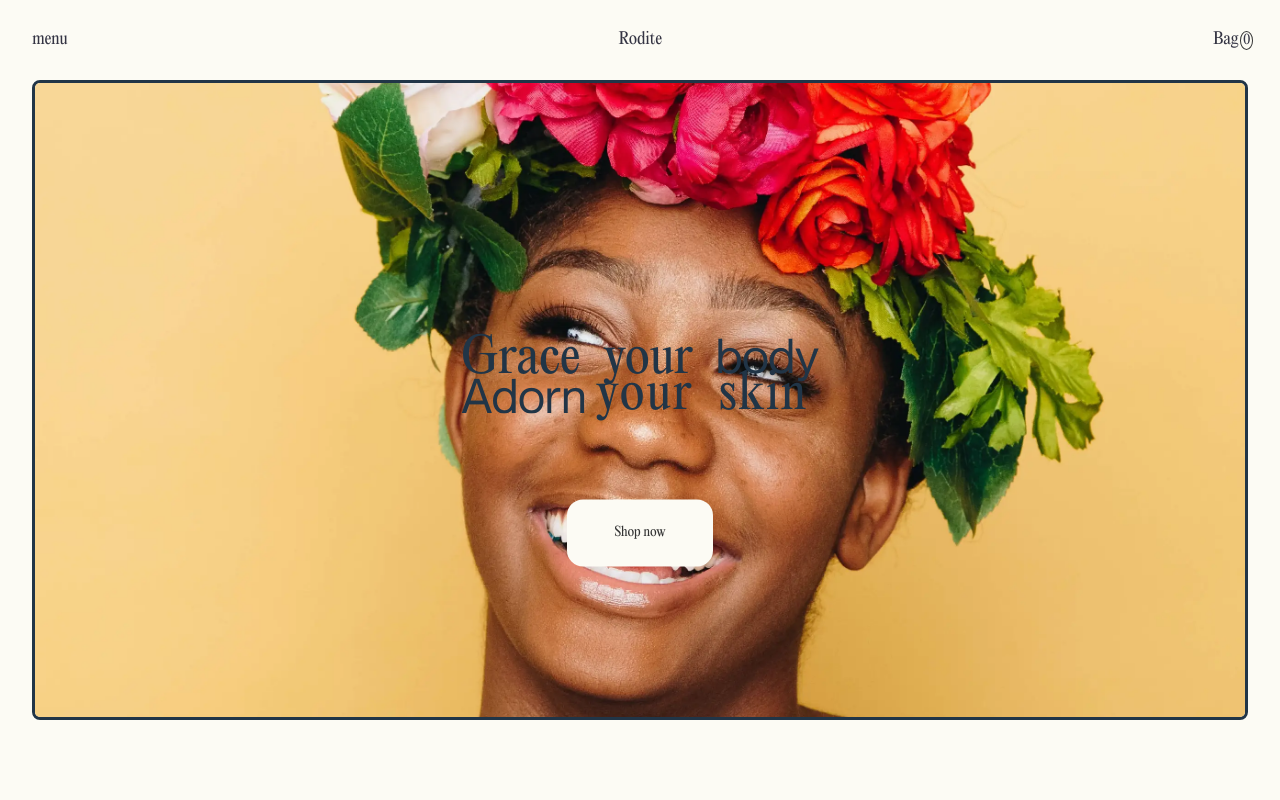
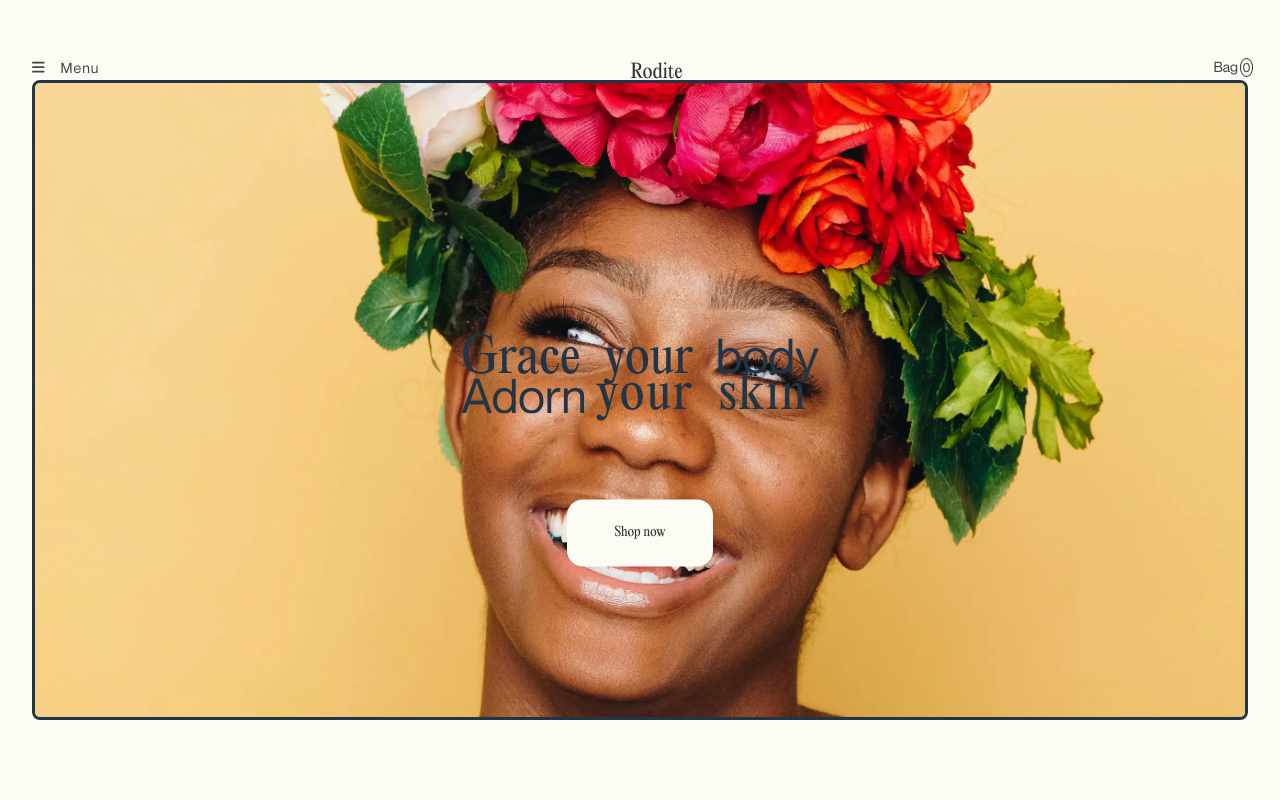
Before and after one commit to Kichotee/skincare-updated, a Vue app: page / in a window 1280 px wide. Shown: the top 800 px of the page. Built offline with nearby package versions, Linux system fonts and the light colour scheme.

Commit message:
added Icons

```diff
--- a/package.json
+++ b/package.json
@@ -9,6 +9,11 @@
     "preview": "vite preview"
   },
   "dependencies": {
+    "@fortawesome/fontawesome-svg-core": "^6.3.0",
+    "@fortawesome/free-brands-svg-icons": "^6.3.0",
+    "@fortawesome/free-regular-svg-icons": "^6.3.0",
+    "@fortawesome/free-solid-svg-icons": "^6.3.0",
+    "@fortawesome/vue-fontawesome": "^3.0.3",
     "gsap": "^3.11.4",
     "vue": "^3.2.45"
   },
--- a/src/components/Gallery.vue
+++ b/src/components/Gallery.vue
@@ -146,9 +146,7 @@
 		width: 0;
 		height: 0;
 	}
-	.pin-Spacer{
-		height: 90% !important;
-	}
+
 	.img-text-box {
 		width: 80%;
 		height: 10%;
--- a/src/components/Navbar.vue
+++ b/src/components/Navbar.vue
@@ -2,6 +2,7 @@
     <nav>
         <div class="menu">
             <div class="">
+                <FontAwesomeIcon :icon="faBars"/>
                 menu
             </div>
             <div class="">
@@ -17,6 +18,9 @@
 </template>
 
 <script setup lang="ts">
+import { faBars } from '@fortawesome/free-solid-svg-icons';
+import { FontAwesomeIcon } from '@fortawesome/vue-fontawesome';
+
 
 </script>
 
@@ -35,7 +39,29 @@ nav{
     justify-content: space-between;
     margin: 0 auto;
     height: 100%;
-    align-items: center;
+    align-items: end;
+    vertical-align: center;
+    text-transform: capitalize;
+    line-height: 1.5rem;
+}
+div >div:nth-of-type(1){
+    font-size: 0.9em;
+    color: #444;
+    letter-spacing: 1px;
+    font-family: Montreal;
+
+}
+div:nth-of-type(2){
+    font-size: 1.2rem;
+    color: #343434;
+
+    translate:0 0.3rem ;
+
+}
+div >div:nth-of-type(3){
+    font-size: 0.9em;
+    color: #444;
+    font-family: Montreal;
 }
 div:nth-of-type(3)> span{
     border: 1px solid #343434;
--- a/src/components/Products.vue
+++ b/src/components/Products.vue
@@ -65,7 +65,7 @@
 
 		<footer class="footer-frame2">
 			<!-- <div class="frame2"></div> -->
-			<div  class="frame3" ref="footer_box">
+			<div class="frame3" ref="footer_box">
 				<div class="box-1 footer-box">
 					Aphrodite
 				</div>
@@ -83,17 +83,36 @@
 				</div>
 				<div class="box-3 footer-box">
 					<fieldset>
-
-
-						<label for="email"> Subscribe to our Email</label>
-						<input type="email" name="" id="" placeholder="Type your email">
+						<label for="email">
+							Subscribe to our Email</label
+						>
+						<input
+							type="email"
+							name=""
+							id=""
+							placeholder="Type your email"
+						/>
+							<FontAwesomeIcon class="arrow" :icon="faArrowRight"/>
 					</fieldset>
 					<div class="social-media">
-						<li>Instagram</li>
-						<li>Twitter</li>
+						<li>
+							<FontAwesomeIcon
+								:icon="faInstagram"
+							></FontAwesomeIcon>
+						</li>
+						<li>
+							<FontAwesomeIcon
+								:icon="faTwitter"
+							></FontAwesomeIcon>
+						</li>
 					</div>
+
 				</div>
 			</div>
+			<div class="creator-box">
+				<p>created by <a href="https://twitter.com/Siriusliblack">Timi</a></p>
+			</div>
+
 		</footer>
 	</section>
 </template>
@@ -101,6 +120,12 @@
 <script setup lang="ts">
 	import { onMounted, ref } from "vue";
 	import gsap from "gsap";
+	import { FontAwesomeIcon } from "@fortawesome/vue-fontawesome";
+	import {
+		faInstagram,
+		faTwitter,
+	} from "@fortawesome/free-brands-svg-icons";
+	import { faArrowRight } from "@fortawesome/free-solid-svg-icons";
 	import ScrollTrigger from "gsap/ScrollTrigger";
 	import image1 from "../assets/images/pexels-karolina-grabowska-4465124.webp";
 	import image2 from "../assets/images/pexels-karolina-grabowska-4041392.webp";
@@ -154,20 +179,24 @@
 				{},
 				{
 					yPercent: -100,
+					duration: 0.25,
 				}
 			).fromTo(
 				e.srcElement.childNodes[1],
 				{},
 				{
 					yPercent: 0,
+					duration: 0.25,
 				}
 			);
 		};
 		textLeave.value = (e: any) => {
 			tl.to(e.srcElement.childNodes[1], {
 				yPercent: -100,
+				duration: 0.25,
 			}).to(e.srcElement.childNodes[0], {
 				yPercent: 0,
+				duration: 0.25,
 			});
 			console.log("out");
 		};
@@ -194,7 +223,6 @@
 		// 	trigger:footer_box.value,
 		// 	markers:true
 		// }):''
-
 	});
 </script>
 
@@ -238,7 +266,6 @@
 		width: 100%;
 		position: relative;
 		background: #000;
-
 	}
 
 	.frame3 {
@@ -282,9 +309,6 @@
 		z-index: 12;
 		text-align: center;
 		position: relative;
-
-
-
 	}
 	p span {
 		text-align: center;
@@ -295,14 +319,12 @@
 
 		cursor: pointer;
 		z-index: 10;
-		transition: all 0.05s
-			;
+		transition: all 0.05s;
 	}
 	#changingText {
 		translate: 0 100%;
 		display: block;
 		font-family: Montreal;
-
 	}
 	.original-text {
 		/* translate: 0 100%; */
@@ -312,93 +334,114 @@
 	}
 	p:hover {
 	}
-	.footer-box{
+	.footer-box {
 		height: 100%;
-		width: calc(1/3*100%);
+		width: calc(1 / 3 * 100%);
+		display: flex;
 		position: relative;
 		z-index: 16;
-
-
 	}
-	.box-1{
+	.box-1 {
 		background: #000;
-
 	}
-	.box-2{
+	.box-2 {
 		background: #000;
 		display: flex;
 		justify-content: space-around;
-		width:100%;
+		width: 100%;
 		height: 100%;
 		font-family: Montreal;
-
-
-
 	}
-	ul{
+	ul {
 		height: 50%;
 	}
 
-	li{
+	li {
 		text-transform: uppercase;
 		overflow: hidden;
-		padding:0 0 2.5% 0;
+		padding: 0 0 2.5% 0;
 		position: relative;
 		width: max-content;
 		transition: all 0.8s linear;
 		cursor: pointer;
 		font-size: 1em;
 		list-style: none;
-
-
 	}
 
-	li::after{
+	li::after {
 		height: 1px;
 		width: 100%;
-		content: '';
+		content: "";
 		background-color: #a4a4a4;
 		position: absolute;
-		bottom:20%;
+		bottom: 20%;
 		left: 0;
-		scale:0;
+		scale: 0;
 		transform-origin: left;
 		transition: all 0.8s linear;
 	}
-	li:hover::after{
-		scale:1;
+	li:hover::after {
+		scale: 1;
 	}
-	li:hover{
-		color: #aaa;
+	li:hover {
+		color: #343434;
 	}
-	.box-3{
+	.box-3 {
 		background: #000;
 		width: 100%;
 		height: 100%;
 		font-family: Montreal;
 		display: flex;
 		justify-content: space-around;
-
 	}
-	input[type=email]{
+	input[type="email"] {
 		outline: none;
 		border: none;
 		background-color: transparent;
 		border-bottom: 1px solid;
 		padding-inline-start: 2%;
 	}
-	label{
-
+	label {
+		padding-bottom: 10%;
 	}
-	fieldset{
+	.arrow{
+		position: absolute;
+		right: 5%;
+		top: 45%;
+		font-size: 0.8rem;
+	}
+	fieldset {
 		border: none;
 		display: flex;
 		width: 40%;
 		height: 50%;
 		flex-direction: column;
+		position: relative;
+		;
 	}
-	::placeholder{
+	::placeholder {
 		font-size: 0.75rem;
 	}
+	.social-media{
+		width:40%;
+		height: 50%;
+		display: flex;
 
+		justify-content: space-evenly;
+	}
+	.social-media li::after{
+		display: none;
+	}
+	.creator-box{
+		width: 100%;
+		height: 5vh;
+		position: absolute;
+		background-color: #000;
+	}
+	.creator-box p{
+		width: 20%;
+		margin: 0 auto;
+		color: #adadad;
+		font-family: Montreal;
+	}
 </style>
--- a/src/components/helpPage.vue
+++ b/src/components/helpPage.vue
@@ -201,7 +201,7 @@
 				scale: 0.8,
 			},
 			{
-				yPercent: 0,
+				yPercent: -500,
 				scale: 1.5,
 			}
 		);
@@ -216,10 +216,10 @@
 		n.fromTo(
 			".figure-4",
 			{
-				xPercent: -300,
+				xPercent: 0,
 			},
 			{
-				xPercent: 0,
+				xPercent: -300,
 			}
 		);
 
@@ -245,7 +245,8 @@
 
 	.wrapper {
 		height: 100%;
-		width: 100%;
+		margin: 0% auto;
+		width: 95%;
 		position: relative;
 		display: grid;
 		overflow: hidden;
--- a/src/main.ts
+++ b/src/main.ts
@@ -1,5 +1,15 @@
 import { createApp } from 'vue'
 import './style.css'
 import App from './App.vue'
+/* import the fontawesome core */
+import { library } from '@fortawesome/fontawesome-svg-core'
 
-createApp(App).mount('#app')
+/* import font awesome icon component */
+import { FontAwesomeIcon } from '@fortawesome/vue-fontawesome'
+/* add font awesome icon component */
+import { faBars } from '@fortawesome/free-solid-svg-icons'
+import { faTwitter,faInstagram } from '@fortawesome/free-brands-svg-icons'
+
+library.add(faBars,faTwitter, faInstagram)
+
+createApp(App).component('font-awesome-icon', FontAwesomeIcon).mount('#app')
--- a/src/style.css
+++ b/src/style.css
@@ -55,7 +55,9 @@ h1 {
   font-size: 3.2em;
   line-height: 1.1;
 }
-
+a{
+  color: inherit;
+}
 button {
   border-radius: 8px;
   border: 1px solid transparent;
@@ -67,9 +69,7 @@ button {
   cursor: pointer;
   transition: border-color 0.25s;
 }
-button:hover {
-  border-color: #646cff;
-}
+
 button:focus,
 button:focus-visible {
   outline: 4px auto -webkit-focus-ring-color;
@@ -87,9 +87,57 @@ button:focus-visible {
     background-color: #ffffff;
   }
   a:hover {
-    color: #747bff;
+
   }
   button {
     background-color: #f9f9f9;
   }
 }
+/* http://meyerweb.com/eric/tools/css/reset/
+   v2.0 | 20110126
+   License: none (public domain)
+*/
+
+html, body, div, span, applet, object, iframe,
+h1, h2, h3, h4, h5, h6, p, blockquote, pre,
+a, abbr, acronym, address, big, cite, code,
+del, dfn, em, img, ins, kbd, q, s, samp,
+small, strike, strong, sub, sup, tt, var,
+b, u, i, center,
+dl, dt, dd, ol, ul, li,
+fieldset, form, label, legend,
+table, caption, tbody, tfoot, thead, tr, th, td,
+article, aside, canvas, details, embed,
+figure, figcaption, footer, header, hgroup,
+menu, nav, output, ruby, section, summary,
+time, mark, audio, video {
+	margin: 0;
+	padding: 0;
+	border: 0;
+	font-size: 100%;
+	font: inherit;
+	vertical-align: baseline;
+}
+/* HTML5 display-role reset for older browsers */
+article, aside, details, figcaption, figure,
+footer, header, hgroup, menu, nav, section {
+	display: block;
+}
+/* body {
+	line-height: 1;
+} */
+ol, ul {
+	list-style: none;
+}
+blockquote, q {
+	quotes: none;
+}
+blockquote:before, blockquote:after,
+q:before, q:after {
+	content: '';
+	content: none;
+}
+table {
+	border-collapse: collapse;
+	border-spacing: 0;
+}
```
Also changed, not shown: 1 other file (tests, documents, lock files or other folders).
